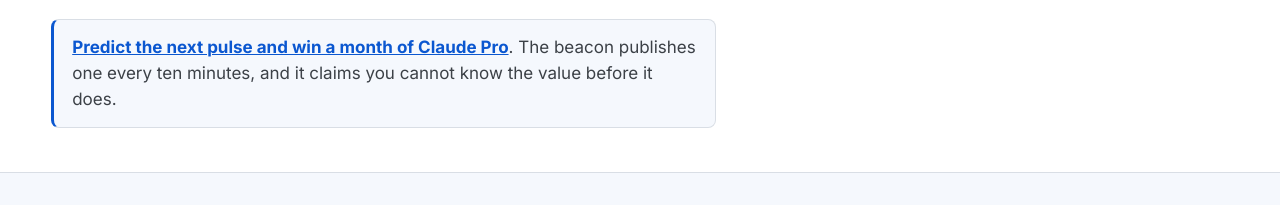
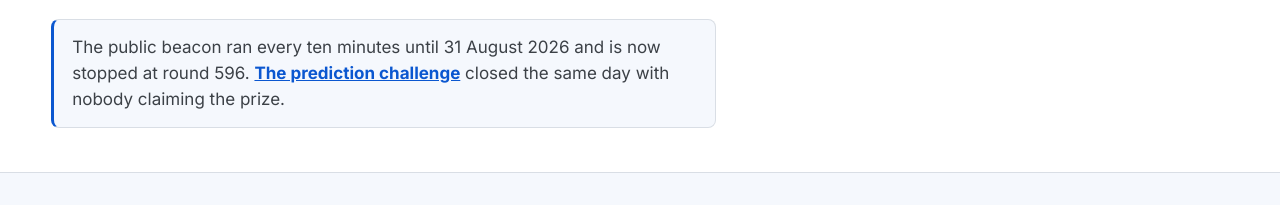
Before and after one commit to pragyaangaur/Beamline, a plain HTML site: page index.html in a window 1280 px wide. Shown: the part 315-520 px from the top of the page. Drawn offline with Linux system fonts and the light colour scheme.

Commit message:
docs: say the public beacon stopped on 31 August at round 596
The scheduled beacon job was disabled on 31 August 2026 after the prediction challenge closed, and the last pulse is round 596 at 08:54:34 UTC. The README, DEPLOY.md, the demo page and the challenge page still described a live beacon and an open prize. They now say the beacon is stopped, the chain is frozen at round 596, and nobody claimed the prize.

```diff
--- a/index.html
+++ b/index.html
@@ -205,9 +205,9 @@
   <h1>Provably fair draws.</h1>
   <p class="sub">Every result comes from a public, signed pulse. Anyone can re-run it and
   get the same answer, with no account and nothing to install.</p>
-  <p class="cta"><a href="challenge.html">Predict the next pulse and win a month of
-  Claude Pro</a>. The beacon publishes one every ten minutes, and it claims you cannot
-  know the value before it does.</p>
+  <p class="cta">The public beacon ran every ten minutes until 31 August 2026 and is now
+  stopped at round 596. <a href="challenge.html">The prediction challenge</a> closed the
+  same day with nobody claiming the prize.</p>
 </div>
 
 <!-- ============ DRAW ============ -->
```
Also changed, not shown: DEPLOY.md (+2 -0 lines), challenge.html (+3 -0 lines), README.md.
